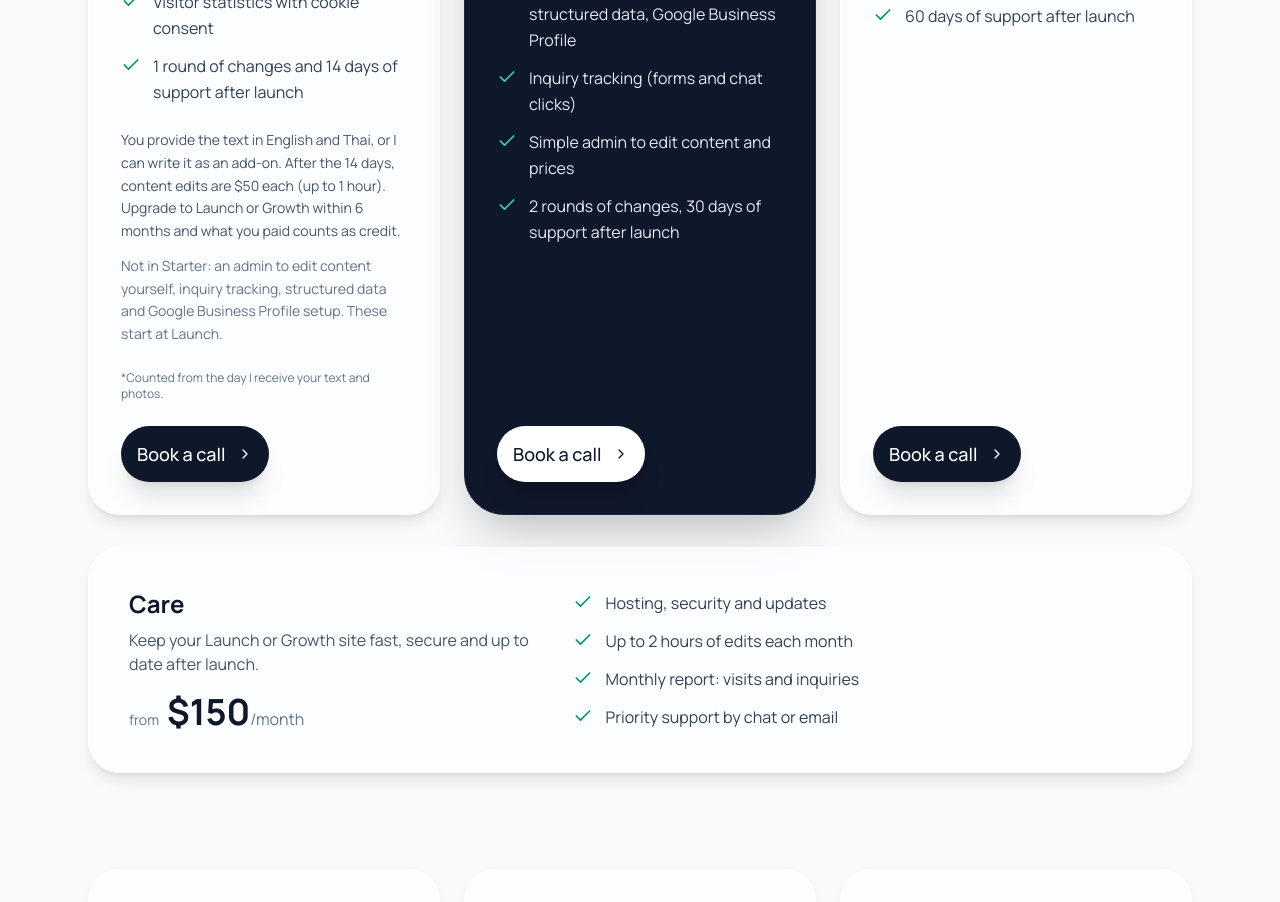
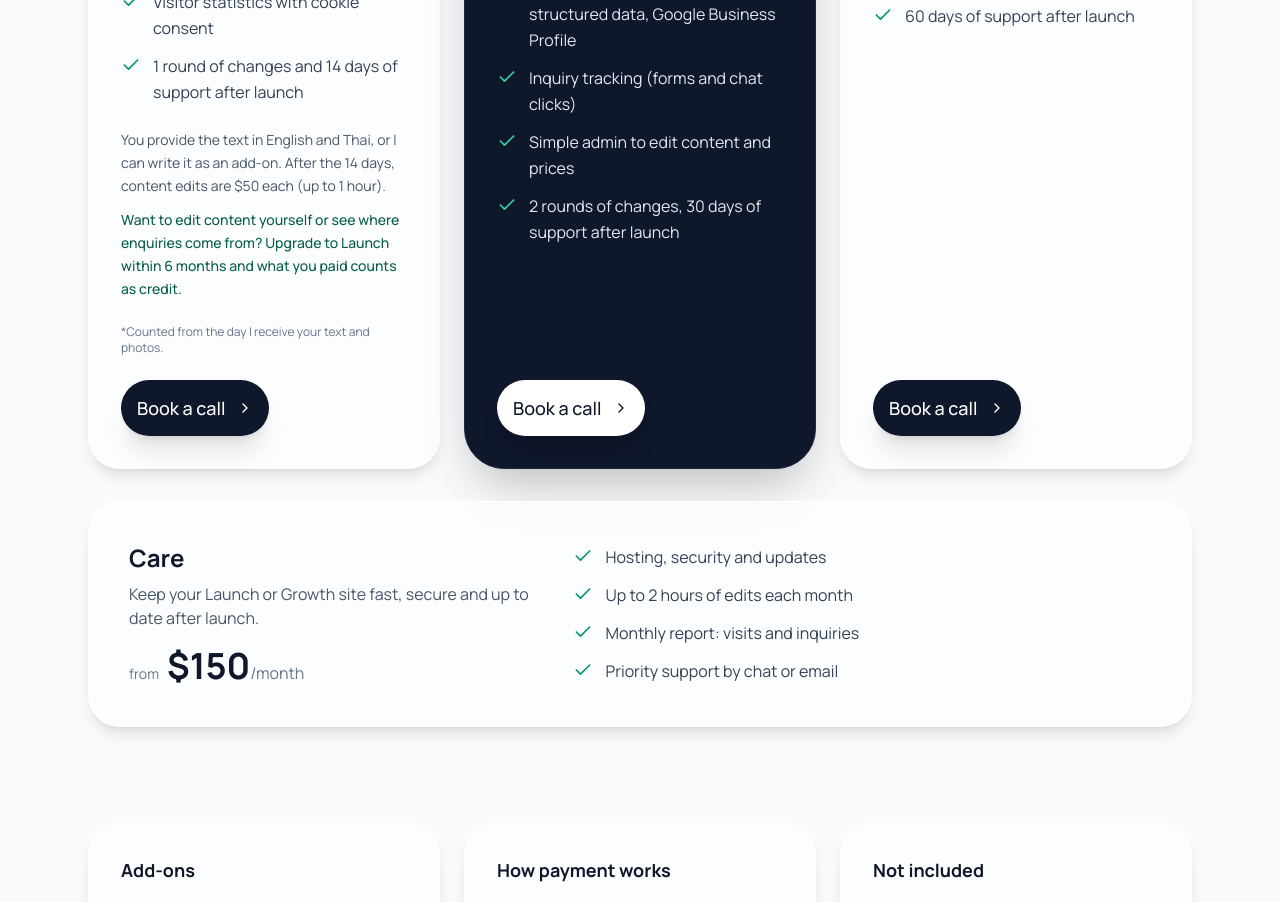
Before and after one commit to commandpaletteth/command-palette-web, a Next.js app: page /en/pricing in a window 1280 px wide. Shown: the part 960-1862 px from the top of the page. Built offline with nearby package versions, Linux system fonts and the light colour scheme; a web font is replaced by a local one.

Commit message:
Starter card: upgrade prompt instead of exclusions list

```diff
--- a/app/[locale]/pricing/page.tsx
+++ b/app/[locale]/pricing/page.tsx
@@ -57,7 +57,7 @@ export default async function PricingPage({ params }: { params: Promise<{ locale
             <div className="flex-grow">
               <FeatureList items={t.raw("starter_features") as string[]} />
               <p className="mt-6 text-sm text-slate-600 leading-relaxed">{t("starter_terms")}</p>
-              <p className="mt-3 text-sm text-slate-500 leading-relaxed">{t("starter_excludes")}</p>
+              <p className="mt-3 text-sm font-medium text-emerald-800 leading-relaxed">{t("starter_upgrade")}</p>
             </div>
             <p className="mt-6 text-xs text-slate-500">{t("starter_note")}</p>
             <div className="mt-6">
--- a/messages/agency/en.json
+++ b/messages/agency/en.json
@@ -97,8 +97,8 @@
     "starter_time": "Live in 1 week*",
     "starter_desc": "A clean, bilingual starting point for a new business. Grow into Launch later.",
     "starter_features": ["English and Thai, 1–3 pages (Home, Services, Contact)", "Built from our template in your colors, logo and photos", "Contact form straight to your email, plus a LINE or WhatsApp chat button", "Basic SEO: page titles, language versions, sitemap and share image", "Visitor statistics with cookie consent", "1 round of changes and 14 days of support after launch"],
-    "starter_terms": "You provide the text in English and Thai, or I can write it as an add-on. After the 14 days, content edits are $50 each (up to 1 hour). Upgrade to Launch or Growth within 6 months and what you paid counts as credit.",
-    "starter_excludes": "Not in Starter: an admin to edit content yourself, inquiry tracking, structured data and Google Business Profile setup. These start at Launch.",
+    "starter_terms": "You provide the text in English and Thai, or I can write it as an add-on. After the 14 days, content edits are $50 each (up to 1 hour).",
+    "starter_upgrade": "Want to edit content yourself or see where enquiries come from? Upgrade to Launch within 6 months and what you paid counts as credit.",
     "starter_note": "*Counted from the day I receive your text and photos.",
     "launch_name": "Launch",
     "launch_price": "$4,500",
--- a/messages/agency/th.json
+++ b/messages/agency/th.json
@@ -97,8 +97,8 @@
     "starter_time": "ใช้งานได้ใน 1 สัปดาห์*",
     "starter_desc": "จุดเริ่มต้นที่เรียบร้อย สองภาษา สำหรับธุรกิจใหม่ แล้วค่อยอัปเกรดเป็น Launch ทีหลัง",
     "starter_features": ["ภาษาอังกฤษและไทย 1–3 หน้า (หน้าแรก บริการ ติดต่อ)", "สร้างจากเทมเพลตของเรา ใส่สี โลโก้ และรูปของคุณ", "ฟอร์มติดต่อส่งเข้าอีเมลโดยตรง พร้อมปุ่มแชท LINE หรือ WhatsApp", "SEO พื้นฐาน: ชื่อหน้า เวอร์ชันภาษา sitemap และรูปสำหรับแชร์", "สถิติผู้เข้าชม พร้อมการขอความยินยอมคุกกี้", "แก้ไขได้ 1 รอบ และดูแลหลังเปิดใช้ 14 วัน"],
-    "starter_terms": "คุณเตรียมเนื้อหาภาษาอังกฤษและไทยเอง หรือให้ผมเขียนให้เป็นบริการเสริม หลังครบ 14 วัน แก้เนื้อหาครั้งละ ฿1,500 (ไม่เกิน 1 ชั่วโมง) อัปเกรดเป็น Launch หรือ Growth ภายใน 6 เดือน ยอดที่จ่ายไปนับเป็นเครดิต",
-    "starter_excludes": "ไม่มีใน Starter: หลังบ้านแก้เนื้อหาเอง การนับคำถามจากฟอร์มและแชท structured data และการตั้งค่า Google Business Profile ซึ่งมีตั้งแต่ Launch",
+    "starter_terms": "คุณเตรียมเนื้อหาภาษาอังกฤษและไทยเอง หรือให้ผมเขียนให้เป็นบริการเสริม หลังครบ 14 วัน แก้เนื้อหาครั้งละ ฿1,500 (ไม่เกิน 1 ชั่วโมง)",
+    "starter_upgrade": "อยากแก้เนื้อหาเอง หรือดูว่าลูกค้าติดต่อมาจากไหน? อัปเกรดเป็น Launch ได้ภายใน 6 เดือน ยอดที่จ่ายไปนับเป็นเครดิต",
     "starter_note": "*นับจากวันที่ได้รับเนื้อหาและรูปครบ",
     "launch_name": "Launch",
     "launch_price": "฿150,000",
```
